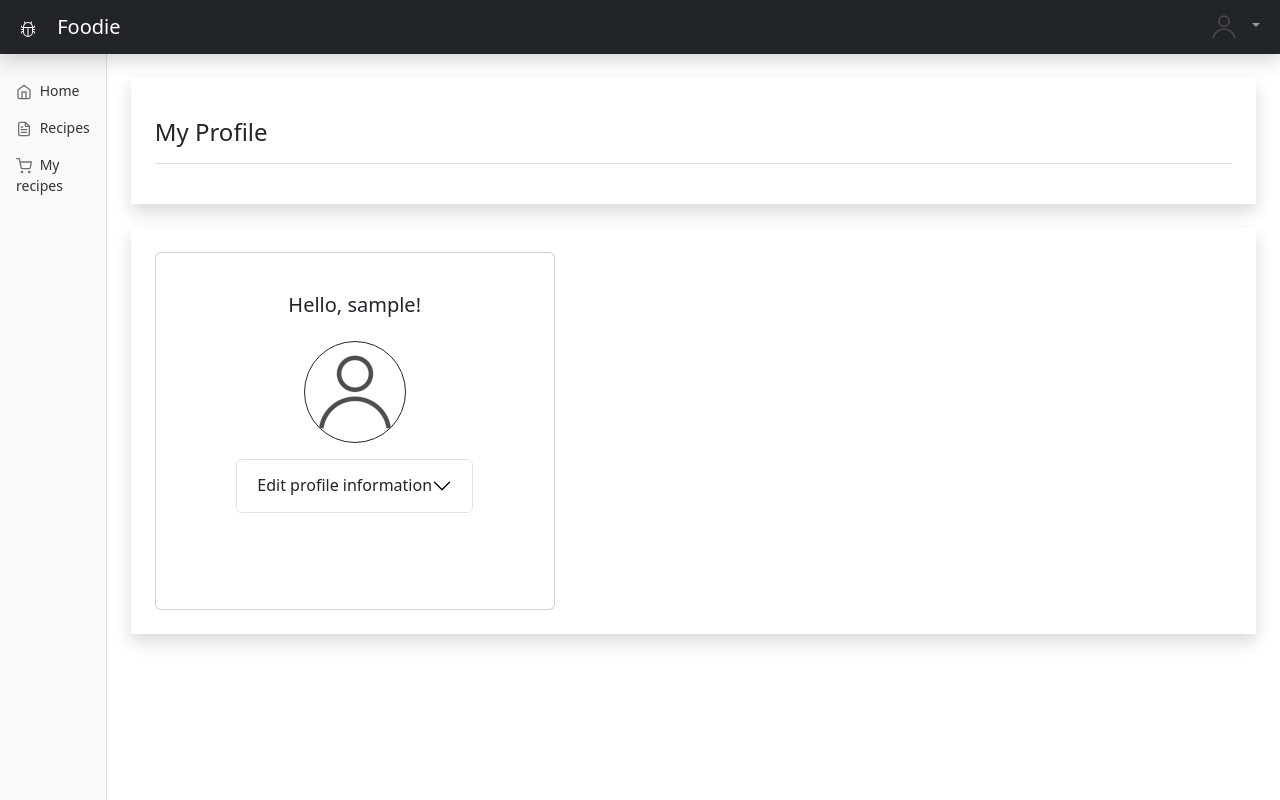
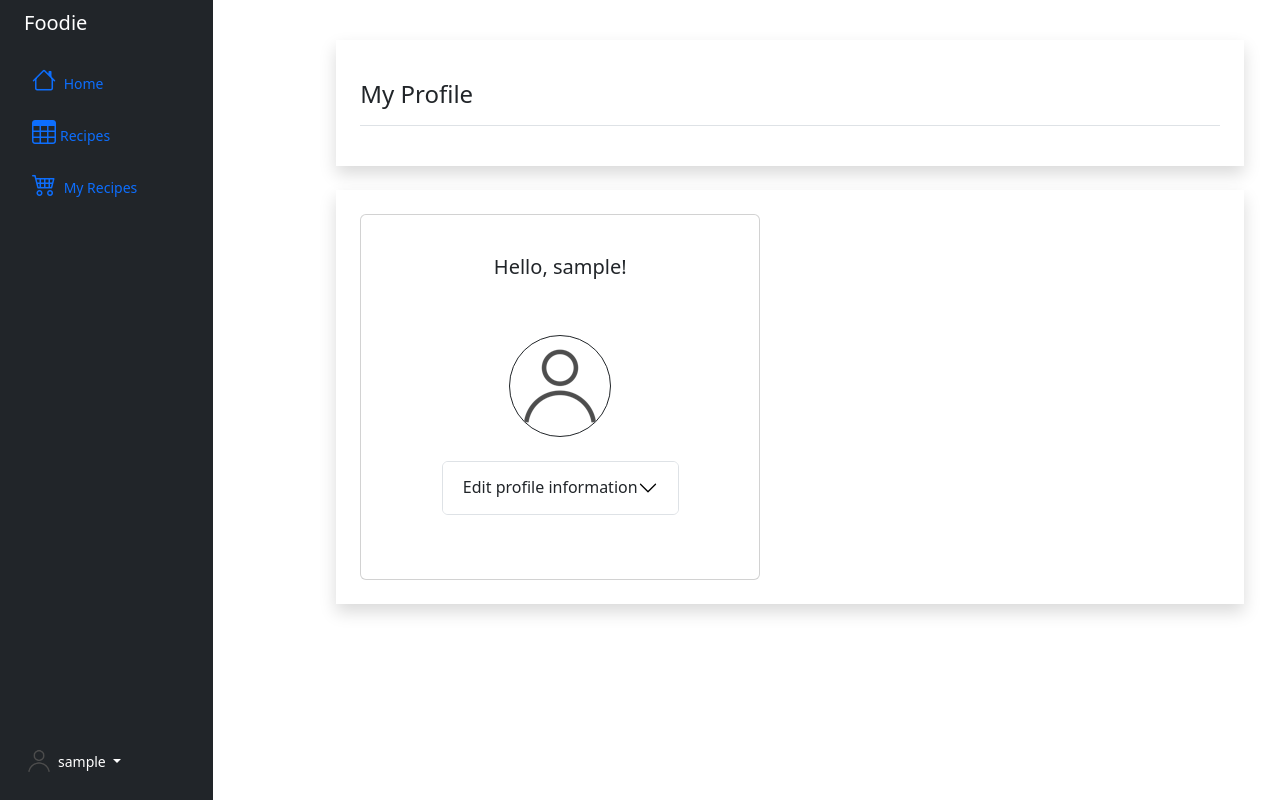
Before and after one commit to GeorgiaSkrempou/Food, a Django app: page /accounts/profile/ in a window 1280 px wide. Run offline with Django 4.2, Linux system fonts and the light colour scheme; the visitor is signed in with stand-in values (Sample User, id 1); some libraries are stand-ins or nearby versions.

Commit message:
feat: added new responsive sidebar

```diff
--- a/recipes_app/templates/base.html
+++ b/recipes_app/templates/base.html
@@ -26,103 +26,68 @@
 </head>
 
 <body>
-<nav class="navbar navbar-expand-sm navbar-dark bg-dark p-0 sticky-top shadow">
-    <div class="container-fluid">
-        <a href="{% url 'recipes:home' %}" class="navbar-brand ps-2">
-            <svg xmlns="http://www.w3.org/2000/svg" width="16" height="16" fill="currentColor" class="bi bi-bug"
-                 viewBox="0 0 16 16">
-                <path d="M4.355.522a.5.5 0 0 1 .623.333l.291.956A4.979 4.979 0 0 1 8 1c1.007 0 1.946.298 2.731.811l.29-.956a.5.5 0 1 1 .957.29l-.41 1.352A4.985 4.985 0 0 1 13 6h.5a.5.5 0 0 0 .5-.5V5a.5.5 0 0 1 1 0v.5A1.5 1.5 0 0 1 13.5 7H13v1h1.5a.5.5 0 0 1 0 1H13v1h.5a1.5 1.5 0 0 1 1.5 1.5v.5a.5.5 0 1 1-1 0v-.5a.5.5 0 0 0-.5-.5H13a5 5 0 0 1-10 0h-.5a.5.5 0 0 0-.5.5v.5a.5.5 0 1 1-1 0v-.5A1.5 1.5 0 0 1 2.5 10H3V9H1.5a.5.5 0 0 1 0-1H3V7h-.5A1.5 1.5 0 0 1 1 5.5V5a.5.5 0 0 1 1 0v.5a.5.5 0 0 0 .5.5H3c0-1.364.547-2.601 1.432-3.503l-.41-1.352a.5.5 0 0 1 .333-.623zM4 7v4a4 4 0 0 0 3.5 3.97V7H4zm4.5 0v7.97A4 4 0 0 0 12 11V7H8.5zM12 6a3.989 3.989 0 0 0-1.334-2.982A3.983 3.983 0 0 0 8 2a3.983 3.983 0 0 0-2.667 1.018A3.989 3.989 0 0 0 4 6h8z"/>
-            </svg>
-            <span class="ps-3">Foodie</span></a>
-        <button type="button" class="navbar-toggler" data-bs-toggle="collapse" data-bs-target="#navbarCollapse">
-            <span class="navbar-toggler-icon"></span>
-        </button>
-        {% if user.is_authenticated %}
-            <div id="navbarCollapse" class="collapse navbar-collapse">
-                <ul class="nav navbar-nav ms-auto">
-                    <li class="nav-item dropdown">
-                        <a href="#" class="nav-link dropdown-toggle" data-bs-toggle="dropdown"><img
-                                src="{{ MEDIA_URL }}{{ user.avatar.avatar }}" alt="" width="32" height="32"
-                                class="rounded-circle me-2"></a>
-                        <div class="dropdown-menu dropdown-menu-end">
-                            <a href="{% url 'user:profile' %}" class="dropdown-item">Profile</a>
-                            <div class="dropdown-divider"></div>
-                            <a href="{% url 'user:logout' %}" class="dropdown-item">Log out</a>
-                        </div>
-                    </li>
-                </ul>
-            </div>
-        {% else %}
-            <a href="{% url 'user:login' %}" class="link-light">Login</a>
-        {% endif %}
-    </div>
-</nav>
-
 
 <div class="container-fluid">
-    <div class="row">
-        <nav id="sidebarMenu" class="col-1 d-md-block bg-light sidebar collapse">
-            <div class="position-sticky pt-4">
-                <ul class="nav flex-column">
-                    <li class="nav-item">
+    <div class="row flex-nowrap">
+        <div class="col-auto col-md-3 col-xl-2 px-sm-2 px-0 bg-dark">
+
+            <div class="d-flex flex-column align-items-center align-items-sm-start px-3 pt-2 text-white min-vh-100">
+
+                <a href="{% url 'recipes:home' %}"
+                   class="d-flex align-items-center pb-3 mb-md-0 me-md-auto text-white text-decoration-none">
+                    <span class="fs-5 d-none d-sm-inline">Foodie</span>
+                </a>
                 {% with request.resolver_match.url_name as url_name %}
 
-                            <a aria-current="page" href="{% url 'recipes:home' %}"
-                               class="nav-link {% if url_name == 'home' %}active"{% endif %}>
-                            <span data-feather="home" class="align-text-bottom"><svg xmlns="http://www.w3.org/2000/svg"
-                                                                                     width="24" height="24"
-                                                                                     viewBox="0 0 24 24" fill="none"
-                                                                                     stroke="currentColor"
-                                                                                     stroke-width="2"
-                                                                                     stroke-linecap="round"
-                                                                                     stroke-linejoin="round"
-                                                                                     class="feather feather-home align-text-bottom"
-                                                                                     aria-hidden="true"><path
-                                    d="M3 9l9-7 9 7v11a2 2 0 0 1-2 2H5a2 2 0 0 1-2-2z"></path><polyline
-                                    points="9 22 9 12 15 12 15 22"></polyline></svg></span>
-                                Home
-                            </a>
-                            </li>
+                    <ul class="nav nav-pills flex-column mb-sm-auto mb-0 align-items-center align-items-sm-start"
+                        id="menu">
                         <li class="nav-item">
-                                <a href="{% url 'recipes:list_recipe' %}"
-                                   class="nav-link {% if url_name == 'list_recipe' %}active"{% endif %}>
-                            <span data-feather="file" class="align-text-bottom"><svg xmlns="http://www.w3.org/2000/svg"
-                                                                                     width="24" height="24"
-                                                                                     viewBox="0 0 24 24" fill="none"
-                                                                                     stroke="currentColor"
-                                                                                     stroke-width="2"
-                                                                                     stroke-linecap="round"
-                                                                                     stroke-linejoin="round"
-                                                                                     class="feather feather-file-text align-text-bottom"
-                                                                                     aria-hidden="true"><path
-                                    d="M14 2H6a2 2 0 0 0-2 2v16a2 2 0 0 0 2 2h12a2 2 0 0 0 2-2V8z"></path><polyline
-                                    points="14 2 14 8 20 8"></polyline><line x1="16" y1="13" x2="8" y2="13"></line><line
-                                    x1="16" y1="17" x2="8" y2="17"></line><polyline
-                                    points="10 9 9 9 8 9"></polyline></svg></span>
-                                    Recipes
+                            <a href="{% url 'recipes:home' %}"
+                               class="nav-link {% if url_name == 'home' %}active{% endif %} align-middle pe-2 ps-2">
+                                <i class="fs-4 bi-house"></i> <span class="ms-1 d-none d-sm-inline">Home</span>
                             </a>
                         </li>
                         {% if user.is_authenticated %}
 
-                                <li class="nav-item">
-                                    <a href="{% url 'recipes:user_recipes' %}"
-                                       class="nav-link {% if url_name == 'user_recipes' %}active"{% endif %}>
-                                <span data-feather="shopping-cart" class="align-text-bottom"><svg
-                                        xmlns="http://www.w3.org/2000/svg" width="24" height="24" viewBox="0 0 24 24"
-                                        fill="none" stroke="currentColor" stroke-width="2" stroke-linecap="round"
-                                        stroke-linejoin="round" class="feather feather-shopping-cart align-text-bottom"
-                                        aria-hidden="true"><circle cx="9" cy="21" r="1"></circle><circle cx="20" cy="21"
-                                                                                                         r="1"></circle><path
-                                        d="M1 1h4l2.68 13.39a2 2 0 0 0 2 1.61h9.72a2 2 0 0 0 2-1.61L23 6H6"></path></svg></span>
-                                        My recipes
+                            <li>
+                                <a href="{% url 'recipes:list_recipe' %}"
+                                   class="nav-link {% if url_name == 'list_recipe' %}active{% endif %} align-middle pe-2 ps-2">
+                                    <i class="fs-4 bi-table"></i><span
+                                        class="ms-1 d-none d-sm-inline">Recipes</span>
                                 </a>
                             </li>
+                            <li>
+                                <a href="{% url 'recipes:user_recipes' %}"
+                                   class="nav-link {% if url_name == 'user_recipes' %}active {% endif %} pe-2 ps-2 align-middle">
+                                   <i class="fs-4 bi-cart4"></i> <span
+                                        class="ms-1 d-none d-sm-inline">My Recipes</span></a>
+                            </li>
+                            </ul>
+
+                    <hr>
+                        <div class="dropdown pb-4">
+                            <a href="#"
+                               class="d-flex align-items-center text-white text-decoration-none dropdown-toggle"
+                               id="dropdownUser1" data-bs-toggle="dropdown" aria-expanded="false">
+                                <img src="{{ MEDIA_URL }}{{ user.avatar.avatar }}" alt="" width="30" height="30"
+                                     class="rounded-circle">
+                                <span class="d-none d-sm-inline mx-1">{{ user.username }}</span>
+                            </a>
+                            <ul class="dropdown-menu dropdown-menu-dark text-small shadow">
+                                <li><a class="dropdown-item" href="{% url 'user:profile' %}">Profile</a></li>
+                                <li>
+                                    <hr class="dropdown-divider">
+                                </li>
+                                <li><a class="dropdown-item" href="{% url 'user:logout' %}">Log out</a></li>
+                            </ul>
+                        </div>
                     {% endif %}
                 {% endwith %}
-                </ul>
+
             </div>
-        </nav>
+        </div>
 
+        <div class="col py-3">
             <main class="col-11 ms-sm-auto px-md-4">
                 <div class="card-body mt-4 p-4 shadow">
                     <div class="d-flex justify-content-between flex-wrap flex-md-nowrap align-items-center pt-3 pb-2 mb-3 border-bottom">
@@ -140,7 +105,8 @@
                 <div class="card-body p-4 shadow mt-4">
                     {% if messages %}
                         {% for message in messages %}
-                        <div {% if message.tags %} class="alert alert-{{ message.tags }}"{% endif %}>{{ message }}</div>
+                            <div {% if message.tags %}
+                                class="alert alert-{{ message.tags }}"{% endif %}>{{ message }}</div>
                         {% endfor %}
                     {% endif %}
                     {% block content %}
@@ -154,6 +120,7 @@
             </main>
         </div>
     </div>
+</div>
 
 
 <!-- JavaScript Bundle with Popper -->
--- a/recipes_app/user/templates/user/profile.html
+++ b/recipes_app/user/templates/user/profile.html
@@ -11,12 +11,12 @@
         <div class="card-body">
             <div class="d-flex flex-column justify-content-center p-4">
                 <h5 class="card-title mx-auto">Hello, {{ user.username }}!</h5>
-                <div class="mx-auto mb-4 p-3">
+                <div class="mx-auto mb-4 pt-5">
                     <img src="{{ MEDIA_URL }}{{ user.avatar.avatar }}" alt=""
                          class="rounded-circle img-fluid d-block border border-dark mx-auto">
 
 
-                    <div class="accordion p-3" id="accordionExample">
+                    <div class="accordion pt-4" id="accordionExample">
                         <div class="accordion-item">
                             <h2 class="accordion-header" id="headingOne">
                                 <button class="accordion-button collapsed" type="button" data-bs-toggle="collapse"
@@ -27,26 +27,16 @@
                             <div id="collapseOne" class="accordion-collapse collapse collapse"
                                  aria-labelledby="headingOne"
                                  data-bs-parent="#accordionExample">
-                                <div class="accordion-body">
-                                    <p class="mt-4 mb-1"><h6><a href="{% url 'user:password_change' %}"
-                                                                class="link-primary">Change
-                                    Password</a></h6></p>
-                                    <p class="mt-4 mb-1"><h6><a href="{% url 'user:update_user' user.id %} "
-                                                                class="link-primary">Change
-                                    Username</a></h6></p>
-                                    <p class="mt-4 mb-1"><h6><a href="{% url 'user:change_avatar' %} "
-                                                                class="link-primary">Change
-                                    Avatar</a></h6></p>
-
+                                <div class="list-group">
+                                    <a href="{% url 'user:password_change' %}"
+                                       class="list-group-item list-group-item-action">Change password</a>
+                                    <a href="{% url 'user:update_user' user.id %}"
+                                       class="list-group-item list-group-item-action">Change username</a>
+                                    <a href="{% url 'user:change_avatar' %}"
+                                       class="list-group-item list-group-item-action">Change profile picture</a>
                                 </div>
                             </div>
                         </div>
                     </div>
                 </div>
-
-
-            </div>
-        </div>
-    </div>
-    </div>
 {% endblock %}
```
Also changed, not shown: recipes_app/templates/baseold.html (added, +165 -0 lines), 1 other file. Lines whose indentation alone changed are shown as unchanged.
